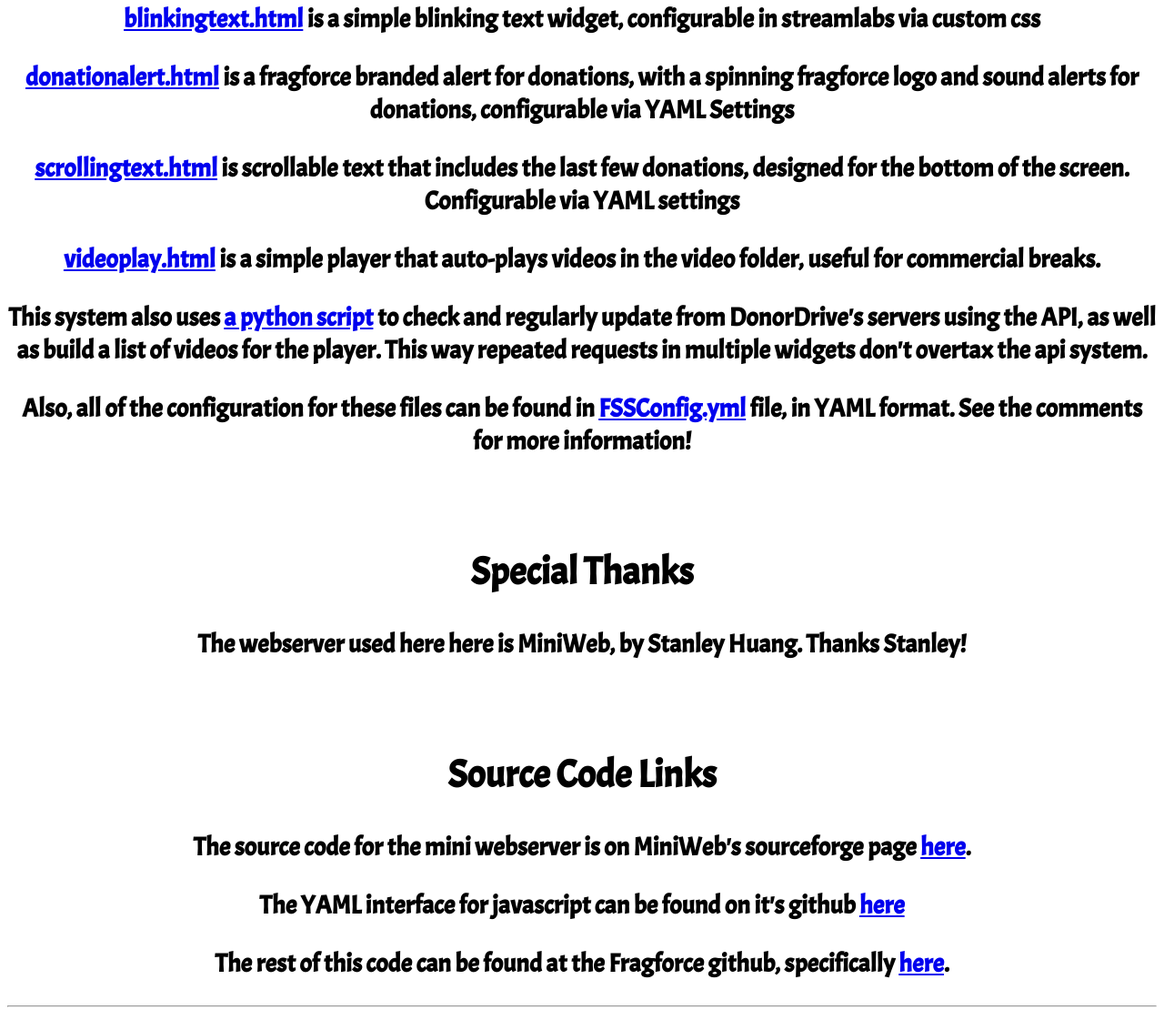
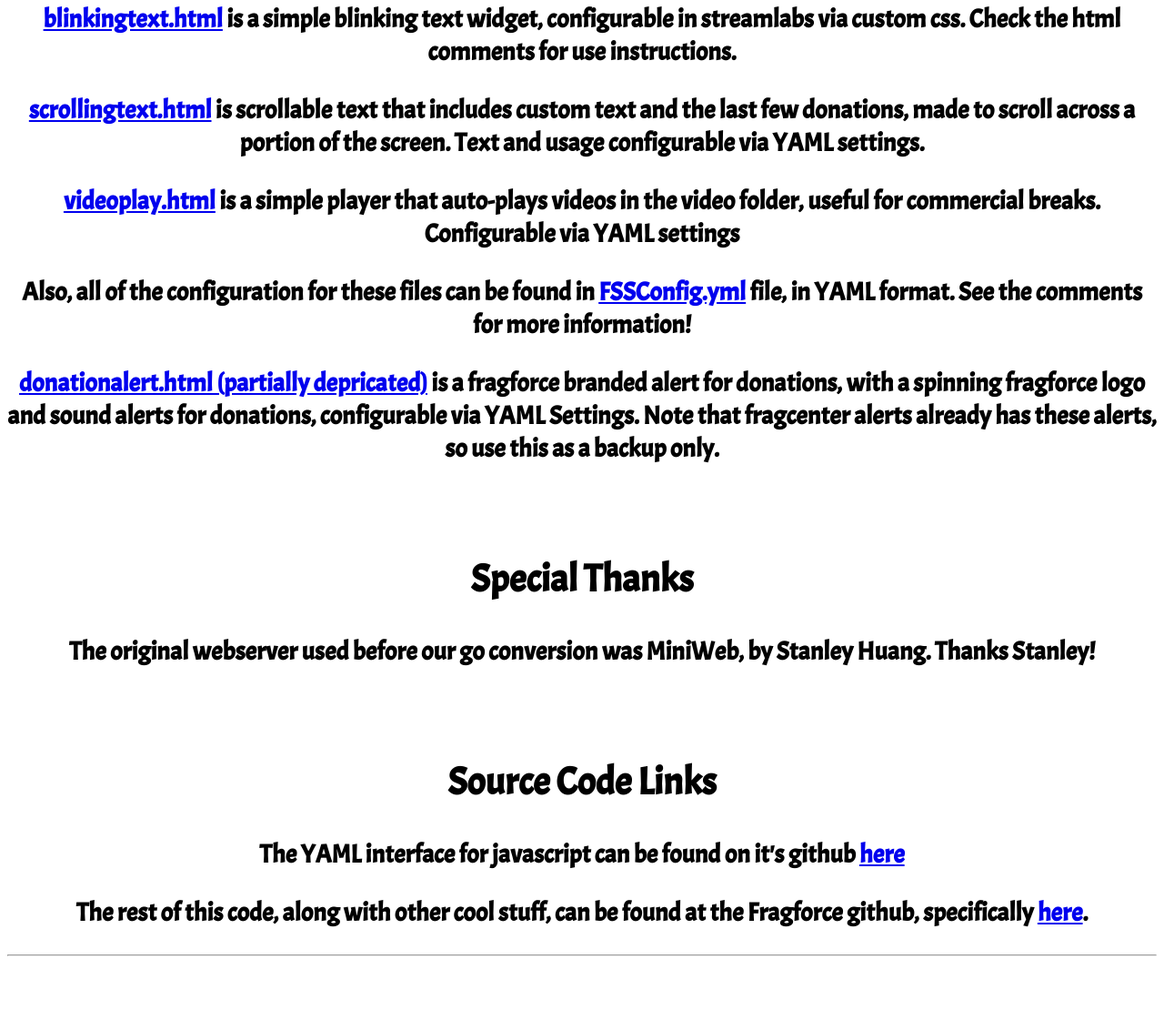
Before and after one commit to fragforce/FragStreamsourcer, a plain HTML site: page htdocs/index.htm in a window 1280 px wide. Shown: the part 772-1893 px from the top of the page at 91% size. After the commit the page ends 1837 px from the top, so only its background shows below. Drawn offline with Linux system fonts and the light colour scheme.

Commit message:
further configuration setup

```diff
--- a/htdocs/index.htm
+++ b/htdocs/index.htm
@@ -15,12 +15,12 @@
 			Introduction
 		</h2>
 		<p>
-			This is a mini-implementation of a web server combined with a simple python script that
+			This is a mini-implementation of a go-based web service  that
 			is designed to help local fragforce orgs get some neat stream widgets without having
 			to rely on an external service.
 		</p>
 		<p>
-			The system relies on a python script to pull donations from the team api and the user api records,
+			The system relies on the go script to pull donations from the team api and the user api records,
 			and keeps them locally, while the pages use JS to read those files and display the data accordingly.
 			As this is a general webserver, additional non-data related pages can be created and used as widgets
 			as well.
@@ -31,51 +31,43 @@
 		</h2>
 		<p>
 			<a href="/blinkingtext.html">blinkingtext.html</a> is a simple blinking text widget, configurable in
-			streamlabs via custom css
+			streamlabs via custom css.  Check the html comments for use instructions.
 		</p>
 		<p>
-			<a href="/donationalert.html">donationalert.html</a> is a fragforce branded alert for donations, with a
-			spinning fragforce logo and sound alerts for donations, configurable via YAML Settings
-		</p>
-		<p>
-			<a href="/scrollingtext.html">scrollingtext.html</a> is scrollable text that includes the last few
-			donations, designed for the bottom of the screen.  Configurable via YAML settings
+			<a href="/scrollingtext.html">scrollingtext.html</a> is scrollable text that includes custom text and the last few
+			donations, made to scroll across a portion of the screen.  Text and usage configurable via YAML settings.
 		</p>
 		<p>
 			<a href="/videoplay.html">videoplay.html</a> is a simple player that auto-plays videos in the video folder,
-			 useful for commercial breaks.
-		</p>
-		<p>
-			This system also uses <a href="/dataupdate.py">a python script</a> to check and regularly update
-			from DonorDrive's servers using the API, as well as build a list of videos for the player.
-			This way repeated requests in multiple widgets don't overtax the api system.
+			 useful for commercial breaks.  Configurable via YAML settings
 		</p>
 		<p>
 			Also, all of the configuration for these files can be found in
 			<a href="/FSSConfig.yml">FSSConfig.yml</a> file, in YAML format.  See the comments for more information!
+		</p>
+		<p>
+			<a href="/donationalert.html">donationalert.html (partially depricated)</a> is a fragforce branded alert for donations, with a
+			spinning fragforce logo and sound alerts for donations, configurable via YAML Settings.  Note that
+			fragcenter alerts already has these alerts, so use this as a backup only.
 		</p>
 		<p>&nbsp;</p>
 		<h2>
 			Special Thanks
 		</h2>
 		<p>
-			The webserver used here here is MiniWeb, by Stanley Huang.  Thanks Stanley!
+			The original webserver used before our go conversion was MiniWeb, by Stanley Huang.  Thanks Stanley!
 		<p>
 		<p>&nbsp;</p>
 		<h2>
 			Source Code Links
 		</h2>
 		<p>
-			The source code for the mini webserver is on MiniWeb's sourceforge page
-			<a href="http://miniweb.svn.sourceforge.net/viewvc/miniweb/">here</a>.
-		</p>
-		<p>
 			The YAML interface for javascript can be found on it's github
 			<a href="https://github.com/yaml/yaml.js-standalone">here</a>
 		</p>
 		<p>
-			The rest of this code can be found at the Fragforce github, specifically
-			<a href="https://github.com/fragforce/FragStreamsourcer">here</a>.
+			The rest of this code, along with other cool stuff, can be found at the Fragforce github, specifically
+			<a href="https://github.com/fragforce">here</a>.
 		</p>
 
 		<hr>
```
Also changed, not shown: htdocs/blinkingtext.html (+6 -1 lines), 2 other files.
